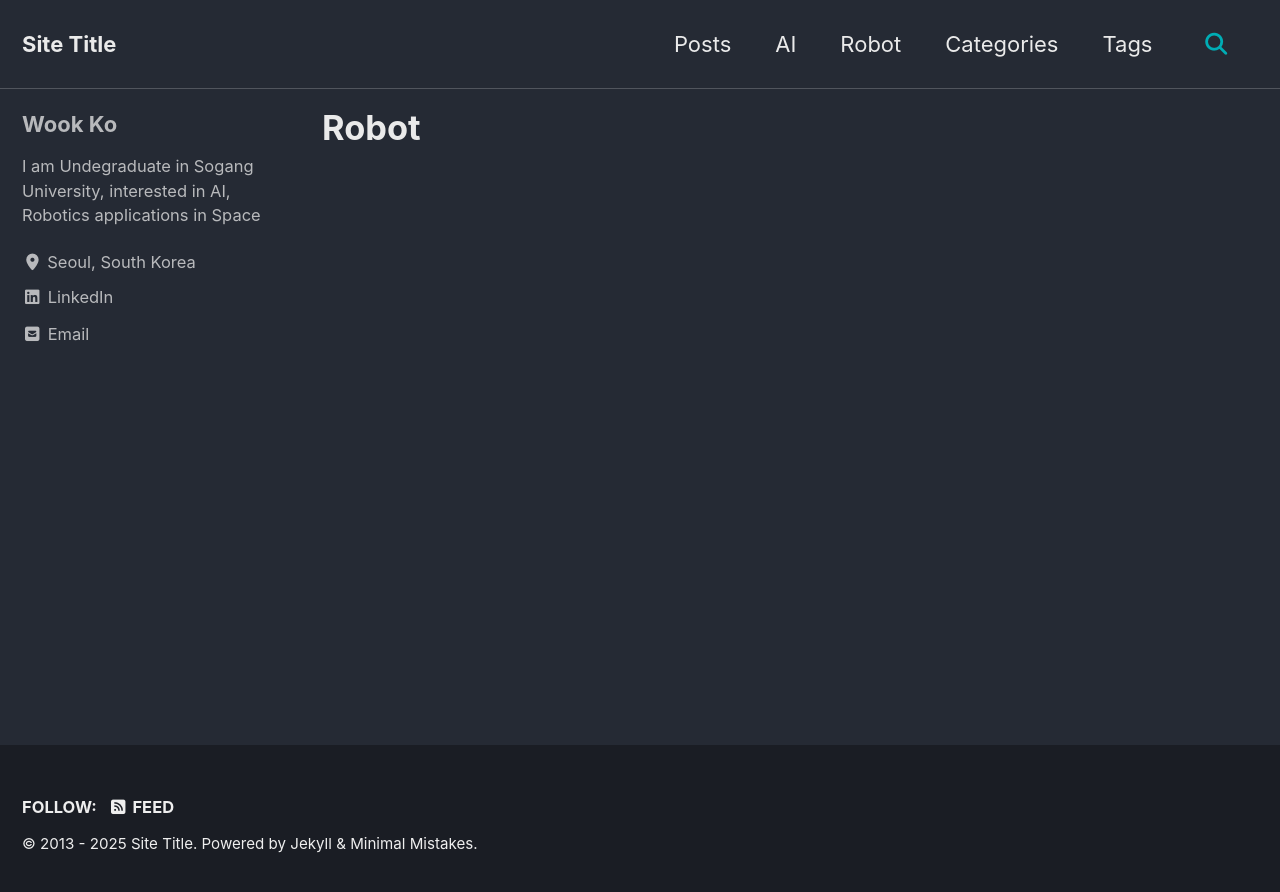
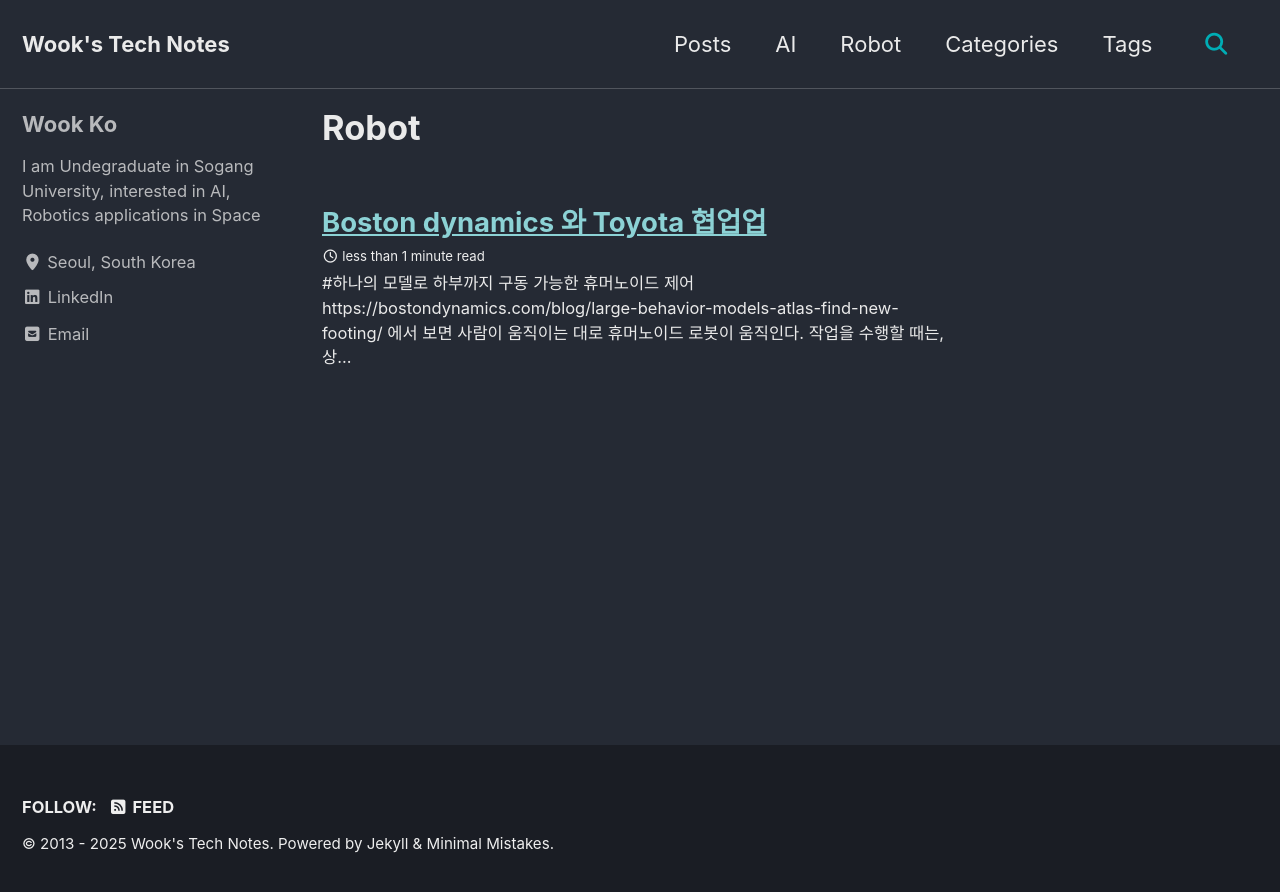
Before and after one commit to kowook137/kowook137.github.io, a Jekyll site: the page built from _pages/robot.md, in a window 1280 px wide. Shown: the top 892 px of the page. Built offline with Jekyll 4.4.1, drawn with Linux system fonts in a browser that asks for light colours; cached includes are drawn as plain includes.

Commit message:
[Add]contents for robot section

```diff
--- a/_config.yml
+++ b/_config.yml
@@ -17,11 +17,11 @@
 # Site Settings
 locale                   : "en-US"
 rtl                      : # true, false (default) # turns direction of the page into right to left for RTL languages
-title                    : "Site Title"
+title                    : "Wook's Tech Notes"
 title_separator          : "-"
 subtitle                 : # site tagline that appears below site title in masthead
-name                     : "Your Name"
-description              : "An amazing website."
+name                     : "kowook"
+description              : "Website for for records"
 url                      : https://kowook137.github.io
 baseurl                  : # the subpath of your site, e.g. "/blog"
 repository               : # GitHub username/repo-name e.g. "mmistakes/minimal-mistakes"
--- /dev/null
+++ b/_robot/Boston_dynamics_n_toyota.md
@@ -0,0 +1,31 @@
+---
+title: "Boston dynamics 와 Toyota 협업업"
+date: 2025-09-02
+tags: [LBM, Humanoid, GPU, VLA, Toyota_Ri]
+toc: true
+---
+#하나의 모델로 하부까지 구동 가능한 휴머노이드 제어
+
+https://bostondynamics.com/blog/large-behavior-models-atlas-find-new-footing/
+에서 보면 사람이 움직이는 대로 휴머노이드 로봇이 움직인다.
+
+작업을 수행할 때는, 상부의 manipulation 과 동시에 하부의 무릎도 움직인다.
+어떻게 한 거지?
+
+boston dynamics 는 기존에 mpc 에 강한 회사였다고 함.
+
+여기서 LBM 을 처음 들었다.
+Large Behavior model 이라는 뜻으로, Toyota 에서 강함.
+
+# 이미지
+{% include figure
+   image_path="/assets/images/robot/diffusion-transformer.png"
+   alt="Diffusion Transformer pipeline"
+   caption="Diffusion Transformer로 생성된 액션과 액션 스페이스 개요"
+   class="align-center"
+%}
+
+# 질문사항
+1. LBM 은 VLA 와 어떻게 다른가?
+2. 어떻게 하부까지 제어되는가?
+3. MPC 같은 dynamics 기반 제어와 LBM 기반 제어가 어떻게 융합되었는가?
```
Also changed, not shown: assets/imgaes/image.png (added).
